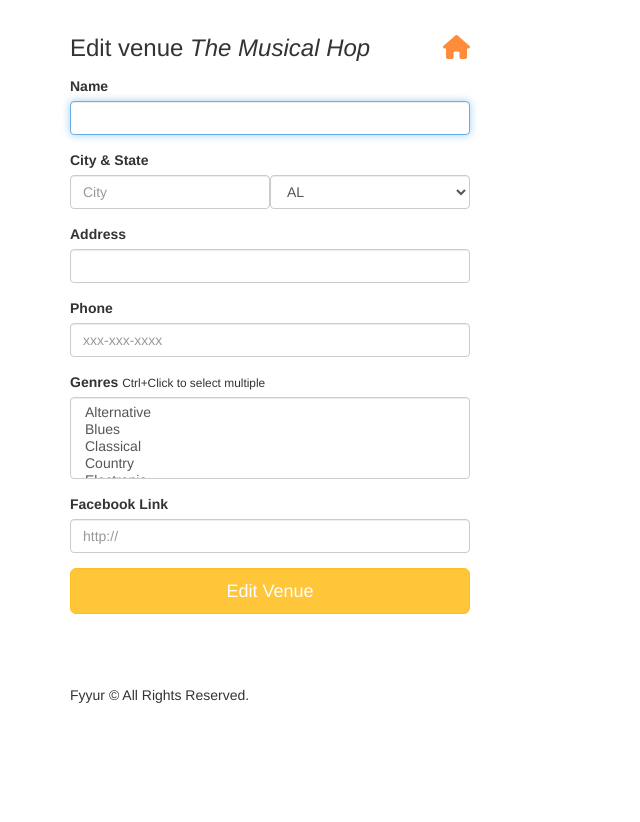
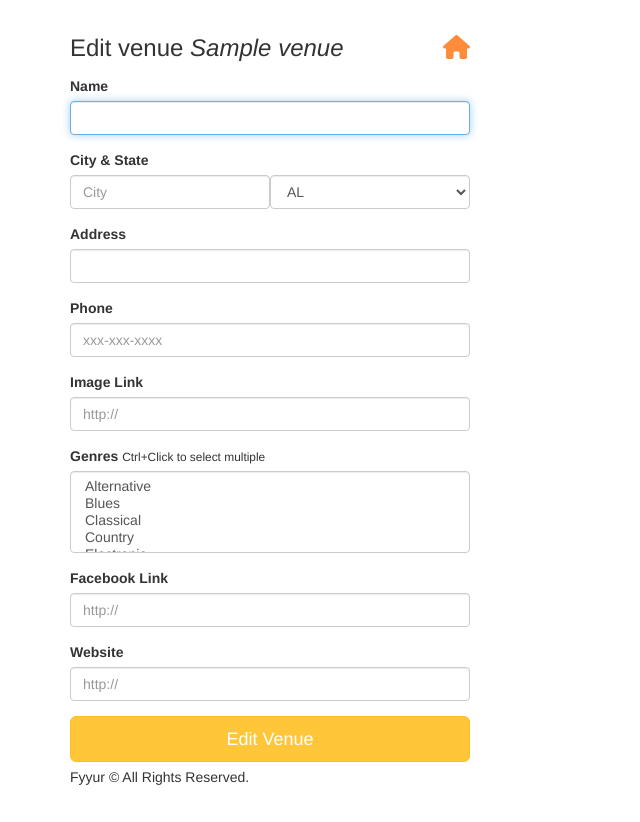
Before and after one commit to ljmccode/Fyyur, a Flask app: page /venues/1/edit in a window 1280 px wide. Shown: the part 60-882 px from the top of the page, without its empty margins (0-640 px from the left). Before the commit the page ends 763 px from the top, so only its background shows below. Run offline with Flask 2, Linux system fonts and the light colour scheme; tables that the repository leaves empty hold one stand-in row (values such as "Sample post"); some libraries are stand-ins or nearby versions.

Commit message:
edit venue

```diff
--- a/app.py
+++ b/app.py
@@ -257,28 +257,38 @@ def edit_artist_submission(artist_id):
 @ app.route('/venues/<int:venue_id>/edit', methods=['GET'])
 def edit_venue(venue_id):
     form=VenueForm()
-    venue={
-        "id": 1,
-        "name": "The Musical Hop",
-        "genres": ["Jazz", "Reggae", "Swing", "Classical", "Folk"],
-        "address": "1015 Folsom Street",
-        "city": "San Francisco",
-        "state": "CA",
-        "phone": "123-123-1234",
-        "website": "https://www.themusicalhop.com",
-        "facebook_link": "https://www.facebook.com/TheMusicalHop",
-        "seeking_talent": True,
-        "seeking_description": "We are on the lookout for a local artist to play every two weeks. Please call us.",
-        "image_link": "https://images.unsplash.com/photo-1543900694-133f37abaaa5?ixlib=rb-1.2.1&ixid=eyJhcHBfaWQiOjEyMDd9&auto=format&fit=crop&w=400&q=60"
-    }
-    # TODO: populate form with values from venue with ID <venue_id>
+    venue = Venue.query.get(venue_id).dictionary()
+
     return render_template('forms/edit_venue.html', form=form, venue=venue)
 
 
 @ app.route('/venues/<int:venue_id>/edit', methods=['POST'])
 def edit_venue_submission(venue_id):
-    # TODO: take values from the form submitted, and update existing
-    # venue record with ID <venue_id> using the new attributes
+    error = False
+    data=request.form
+    venue = Venue.query.filter(Venue.id == venue_id).one_or_none()
+
+    try:
+        venue.name=data.get('name'),
+        venue.city=data.get('city'),
+        venue.state=data.get('state'),
+        venue.address=data.get('address'),
+        venue.phone=data.get('phone'),
+        venue.image_link=data.get('image_link'),
+        venue.facebook_link=data.get('facebook_link'),
+        venue.genres=data.getlist('genres'),
+        venue.website=data.get('website'),
+
+        db.session.commit()
+        # on successful db insert, flash success
+        flash('Venue ' + data['name'] + ' was successfully updated!')
+    except():
+        db.session.rollback()
+        error=True
+        # on unsuccessful db insert, flash an error
+        flash('An error occurred. Venue' +
+              data['name'] + ' could not be updated.')
+
     return redirect(url_for('show_venue', venue_id=venue_id))
 
 #  Create Artist
--- a/templates/forms/edit_venue.html
+++ b/templates/forms/edit_venue.html
@@ -28,6 +28,10 @@
           {{ form.phone(class_ = 'form-control', placeholder='xxx-xxx-xxxx', autofocus = true) }}
         </div>
       <div class="form-group">
+          <label for="image_link">Image Link</label>
+          {{ form.image_link(class_ = 'form-control', placeholder='http://', autofocus = true) }}
+      </div>
+      <div class="form-group">
         <label for="genres">Genres</label>
         <small>Ctrl+Click to select multiple</small>
         {{ form.genres(class_ = 'form-control', placeholder='Genres, separated by commas', autofocus = true) }}
@@ -36,6 +40,10 @@
           <label for="genres">Facebook Link</label>
           {{ form.facebook_link(class_ = 'form-control', placeholder='http://', autofocus = true) }}
         </div>
+        <div class="form-group">
+          <label for="website">Website</label>
+          {{ form.website(class_ = 'form-control', placeholder='http://', autofocus = true) }}
+      </div>
       <input type="submit" value="Edit Venue" class="btn btn-primary btn-lg btn-block">
     </form>
   </div>
```
